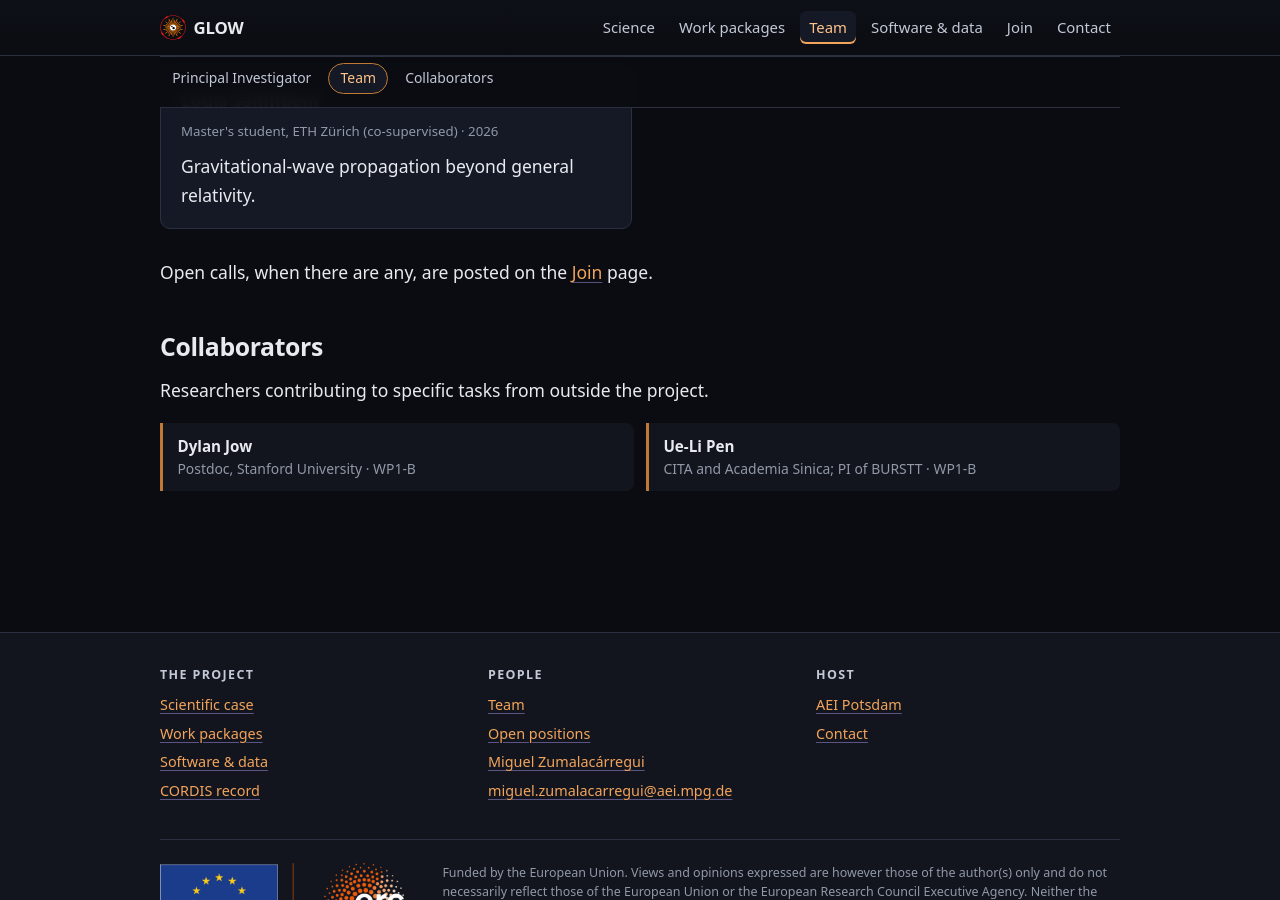
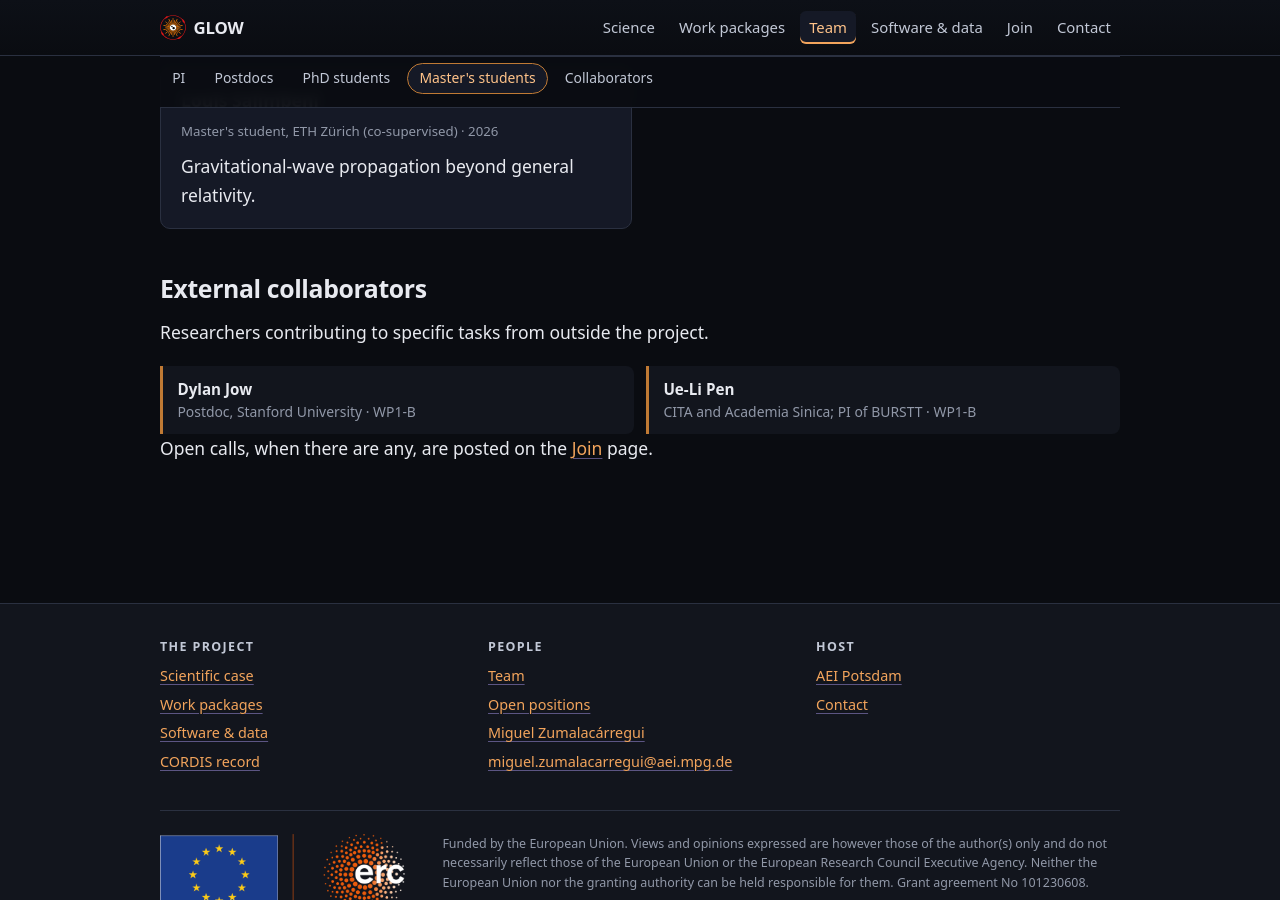
Before and after one commit to glow-astro/website, a Jekyll site: the page built from team.html, in a window 1280 px wide and 900 px high, scrolled down 1775 px. Built offline with Jekyll 4.4.1, drawn with Linux system fonts in a browser that asks for light colours.

Commit message:
Split the team page into sections by rank
Was one "Team" section with stage subheadings inside it; now PI, postdocs,
doctoral students, master's students, former members and external
collaborators are sections of their own, each with its own entry in the
in-page bar, so the page can be entered at any rank.

Two sections are conditional and for opposite reasons. Master's students and
former members are hidden when empty -- a "Former members" heading on a
project three months old says something untrue about it. Postdocs and doctoral
students always render, with a one-line empty state, because those are the
ranks a reader comes to this page looking for and silence there is ambiguous.

`former: []` is added to people.yml with the schema for it. Its section is
deliberately missing from the front-matter `sections` list, since an in-page
link to a section that is not on the page is worse than a missing link; the
comment in both files says to add it alongside the first entry.

The card markup repeats across four groups. Liquid has no macros and an
include for eleven lines would cost more than it saves, so the repetition is
deliberate and noted in the template.

Co-Authored-By: Claude Opus 5 (1M context) <noreply@anthropic.com>

```diff
--- a/team.html
+++ b/team.html
@@ -9,16 +9,34 @@ lede: >-
 description: >-
   The people working on GLOW, their work packages, and the external
   collaborators contributing to the project.
+# One entry per section below. `former` is deliberately absent: add it here the
+# first time someone appears in people.yml's `former` list, or the bar links to
+# a section that is not on the page.
 sections:
   - id: pi
-    label: "Principal Investigator"
-  - id: members
-    label: "Team"
+    label: "PI"
+  - id: postdocs
+    label: "Postdocs"
+  - id: phd
+    label: "PhD students"
+  - id: masters
+    label: "Master's students"
   - id: collaborators
     label: "Collaborators"
 ---
 
 {% include subnav.html %}
+
+{%- comment -%}
+  Sections run by rank: PI, postdocs, doctoral students, master's students,
+  former members, external collaborators. Each is a section of its own rather
+  than a subheading inside one "Team" block, so the page can be entered at any
+  rank from the bar above.
+
+  The person card is one shape used by every group -- see the `member` markup
+  repeated below. Liquid has no macros, so the repetition is the price of not
+  adding an include for eleven lines of markup.
+{%- endcomment -%}
 
 <section class="section" id="pi" aria-labelledby="pi-heading">
   <h2 id="pi-heading">Principal Investigator</h2>
@@ -33,27 +51,12 @@ sections:
   {%- endfor %}
 </section>
 
-<section class="section" id="members" aria-labelledby="members-heading">
-  <h2 id="members-heading">Team</h2>
-  {%- if site.data.people.current and site.data.people.current.size > 0 %}
-  {%- comment -%}
-    Grouped by stage rather than listed flat, so the reader sees the shape of
-    the team. A member with `incoming: true` carries a start date instead of a
-    silent absence.
-  {%- endcomment -%}
-  {%- assign stages = "postdoc,phd,masters" | split: "," %}
-  {%- for stage in stages %}
-  {%- assign members = site.data.people.current | where: "stage", stage %}
-  {%- if members.size > 0 %}
-  <h3>
-    {%- case stage -%}
-      {%- when "postdoc" %}Postdoctoral researchers
-      {%- when "phd" %}Doctoral students
-      {%- when "masters" %}Master's students
-    {%- endcase -%}
-  </h3>
+{%- assign postdocs = site.data.people.current | where: "stage", "postdoc" %}
+<section class="section" id="postdocs" aria-labelledby="postdocs-heading">
+  <h2 id="postdocs-heading">Postdoctoral researchers</h2>
+  {%- if postdocs.size > 0 %}
   <div class="grid grid-2">
-    {%- for p in members %}
+    {%- for p in postdocs %}
     <div class="card">
       <p class="card-title">
         {%- if p.url %}<a href="{{ p.url }}" rel="noopener">{{ p.name }}</a>{% else %}{{ p.name }}{% endif -%}
@@ -67,32 +70,95 @@ sections:
     </div>
     {%- endfor %}
   </div>
-  {%- endif %}
-  {%- endfor %}
-  <p>
-    Open calls, when there are any, are posted on the
-    <a href="{{ '/join.html' | relative_url }}">Join</a> page.
-  </p>
   {%- else %}
-  <p>
-    Recruitment has not started. Calls are posted on the
-    <a href="{{ '/join.html' | relative_url }}">Join</a> page and announced in
-    the news.
-  </p>
+  <p>No postdoctoral researchers have joined yet.</p>
   {%- endif %}
 </section>
 
+{%- assign students = site.data.people.current | where: "stage", "phd" %}
+<section class="section" id="phd" aria-labelledby="phd-heading">
+  <h2 id="phd-heading">Doctoral students</h2>
+  {%- if students.size > 0 %}
+  <div class="grid grid-2">
+    {%- for p in students %}
+    <div class="card">
+      <p class="card-title">
+        {%- if p.url %}<a href="{{ p.url }}" rel="noopener">{{ p.name }}</a>{% else %}{{ p.name }}{% endif -%}
+      </p>
+      <p class="card-meta">
+        {{ p.role }}{% if p.location %}, {{ p.location }}{% endif %} &middot; {{ p.years }}
+        {%- if p.wps %} &middot; {{ p.wps | join: ", " }}{% endif -%}
+      </p>
+      {%- if p.incoming %}<p class="tags"><span class="tag tag-accent">Starts {{ p.starts }}</span></p>{% endif %}
+      {%- if p.topic %}<p>{{ p.topic }}</p>{% endif %}
+    </div>
+    {%- endfor %}
+  </div>
+  {%- else %}
+  <p>No doctoral students have joined yet.</p>
+  {%- endif %}
+</section>
+
+{%- assign masters = site.data.people.current | where: "stage", "masters" %}
+{%- if masters.size > 0 %}
+<section class="section" id="masters" aria-labelledby="masters-heading">
+  <h2 id="masters-heading">Master's students</h2>
+  <div class="grid grid-2">
+    {%- for p in masters %}
+    <div class="card">
+      <p class="card-title">
+        {%- if p.url %}<a href="{{ p.url }}" rel="noopener">{{ p.name }}</a>{% else %}{{ p.name }}{% endif -%}
+      </p>
+      <p class="card-meta">
+        {{ p.role }}{% if p.location %}, {{ p.location }}{% endif %} &middot; {{ p.years }}
+        {%- if p.wps %} &middot; {{ p.wps | join: ", " }}{% endif -%}
+      </p>
+      {%- if p.incoming %}<p class="tags"><span class="tag tag-accent">Starts {{ p.starts }}</span></p>{% endif %}
+      {%- if p.topic %}<p>{{ p.topic }}</p>{% endif %}
+    </div>
+    {%- endfor %}
+  </div>
+</section>
+{%- endif %}
+
+{%- comment -%}
+  Former members appear only once there are any -- an empty "Former members"
+  heading on a project that has just started says the wrong thing. Remember to
+  add the section to the front matter's `sections` list at the same time.
+{%- endcomment -%}
+{%- assign former = site.data.people.former %}
+{%- if former and former.size > 0 %}
+<section class="section" id="former" aria-labelledby="former-heading">
+  <h2 id="former-heading">Former members</h2>
+  <ul class="roles">
+    {%- for p in former %}
+    <li>
+      <strong>{%- if p.url %}<a href="{{ p.url }}" rel="noopener">{{ p.name }}</a>{% else %}{{ p.name }}{% endif -%}</strong>
+      <span>
+        {{ p.role }} &middot; {{ p.years }}
+        {%- if p.next %} &middot; now {{ p.next }}{% endif -%}
+      </span>
+    </li>
+    {%- endfor %}
+  </ul>
+</section>
+{%- endif %}
+
 <section class="section" id="collaborators" aria-labelledby="collaborators-heading">
-  <h2 id="collaborators-heading">Collaborators</h2>
+  <h2 id="collaborators-heading">External collaborators</h2>
   <p>
     Researchers contributing to specific tasks from outside the project.
   </p>
   <ul class="roles">
     {%- for p in site.data.people.collaborators %}
     <li>
-      <strong>{{ p.name }}</strong>
+      <strong>{%- if p.url %}<a href="{{ p.url }}" rel="noopener">{{ p.name }}</a>{% else %}{{ p.name }}{% endif -%}</strong>
       <span>{{ p.role }}{% if p.wps %} · {{ p.wps | join: ", " }}{% endif %}</span>
     </li>
     {%- endfor %}
   </ul>
+  <p>
+    Open calls, when there are any, are posted on the
+    <a href="{{ '/join.html' | relative_url }}">Join</a> page.
+  </p>
 </section>
```
Also changed, not shown: _data/people.yml (+9 -0 lines).
